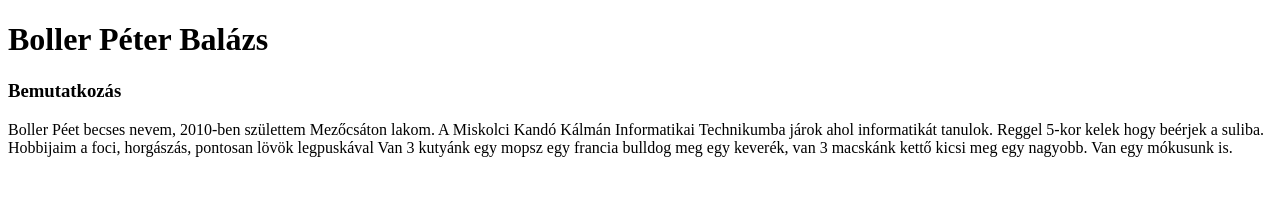
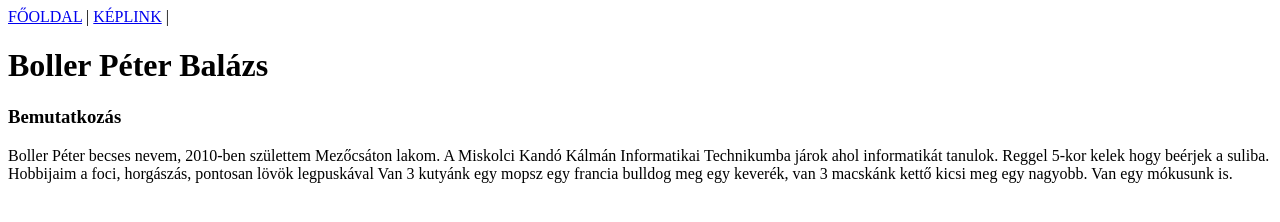
Before and after one commit to bollerpb/Weboldalam, a plain HTML site: page index.html in a window 1280 px wide. Drawn offline with Linux system fonts and the light colour scheme.

```diff
--- a/index.html
+++ b/index.html
@@ -6,9 +6,13 @@
     <title>Document</title>
 </head>
 <body>
+    <nav>
+    <a href="index.html">FŐOLDAL</a> |
+    <a href="keplink.html">KÉPLINK</a> |
+    </nav>
     <h1>Boller Péter Balázs</h1>
     <h3>Bemutatkozás</h3>
-    <p> Boller Péet becses nevem, 2010-ben születtem Mezőcsáton lakom.
+    <p> Boller Péter becses nevem, 2010-ben születtem Mezőcsáton lakom.
         A Miskolci Kandó Kálmán Informatikai Technikumba járok ahol informatikát tanulok.
         Reggel 5-kor kelek hogy beérjek a suliba.
         Hobbijaim a foci, horgászás, pontosan lövök legpuskával
```
Also changed, not shown: keplink.html (+4 -0 lines).
